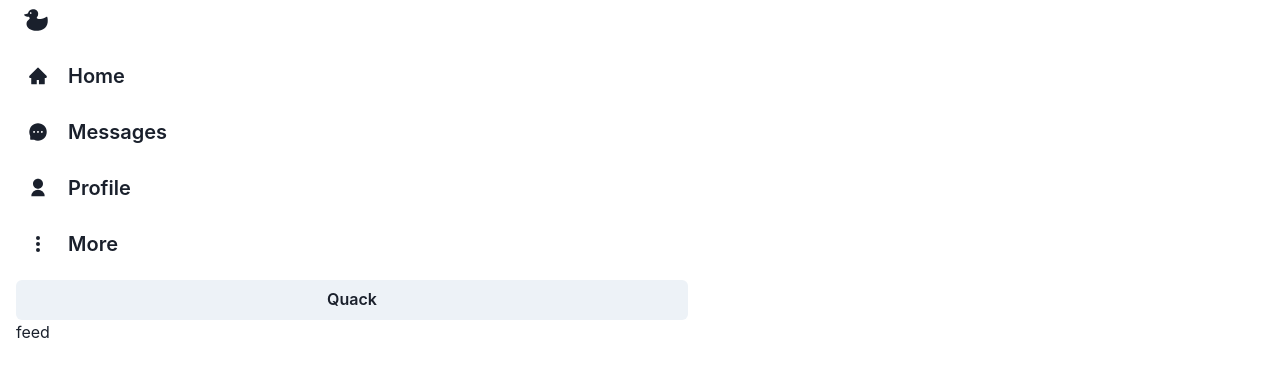
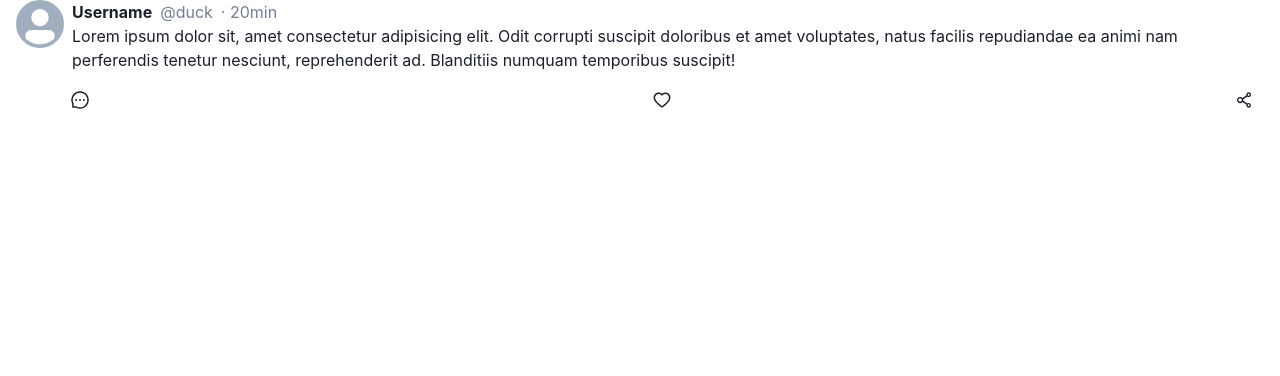
Before and after one commit to Sickisonfire/Quacker, a React (Vite) app: page /home in a window 1280 px wide. Shown: the top 376 px of the page. Built offline with nearby package versions, Linux system fonts and the light colour scheme.

Commit message:
added basic quack template

```diff
--- a/src/App.tsx
+++ b/src/App.tsx
@@ -4,12 +4,13 @@ import SignupPage from './pages/SignupPage';
 import React from 'react';
 import SideMenu from './components/SideMenu/SideMenu';
 import { Container } from '@chakra-ui/react';
+import Quack from './components/Feed/Quack';
 
 const App = () => {
   return (
     <Router>
       <Container maxW={['full', 'md', '7xl']}>
-        <SideMenu />
+        {/* <SideMenu /> */}
         <Route path="/login">
           <LoginPage />
         </Route>
@@ -17,7 +18,7 @@ const App = () => {
           <SignupPage />
         </Route>
         <Route path="/home">
-          <div>feed</div>
+          <Quack />
         </Route>
         <Route path="/messages">
           <div>messages</div>
--- /dev/null
+++ b/src/components/Feed/Quack.tsx
@@ -0,0 +1,67 @@
+import React from 'react';
+import {
+  Avatar,
+  Box,
+  Text,
+  HStack,
+  Flex,
+  IconButton,
+  Spacer,
+} from '@chakra-ui/react';
+import {
+  AiOutlineMessage,
+  AiOutlineHeart,
+  AiFillHeart,
+  AiOutlineShareAlt,
+} from 'react-icons/ai';
+import { Link } from 'react-router-dom';
+const Quack = () => {
+  return (
+    <>
+      <HStack align="start">
+        <Avatar />
+        <Box>
+          <HStack>
+            <Text fontWeight="bold">Username </Text>
+            <Text fontWeight="normal" color="gray.500">
+              @duck
+            </Text>
+            <Text fontWeight="normal" color="gray.500">
+              · 20min
+            </Text>
+          </HStack>
+          <Text>
+            Lorem ipsum dolor sit, amet consectetur adipisicing elit. Odit
+            corrupti suscipit doloribus et amet voluptates, natus facilis
+            repudiandae ea animi nam perferendis tenetur nesciunt, reprehenderit
+            ad. Blanditiis numquam temporibus suscipit!
+          </Text>
+          <Flex mt="2" ml="-3">
+            <IconButton
+              icon={<AiOutlineMessage size="20" />}
+              aria-label="Write comment"
+              variant="ghost"
+              as={Link}
+              to="compose/quack"
+            />
+            <Spacer />
+            <IconButton
+              // icon={<AiFillHeart size="20" />}
+              icon={<AiOutlineHeart size="20" />}
+              aria-label="Like Quack"
+              variant="ghost"
+            />
+            <Spacer />
+            <IconButton
+              icon={<AiOutlineShareAlt size="20" />}
+              aria-label="Share Quack"
+              variant="ghost"
+            />
+          </Flex>
+        </Box>
+      </HStack>
+    </>
+  );
+};
+
+export default Quack;
```
